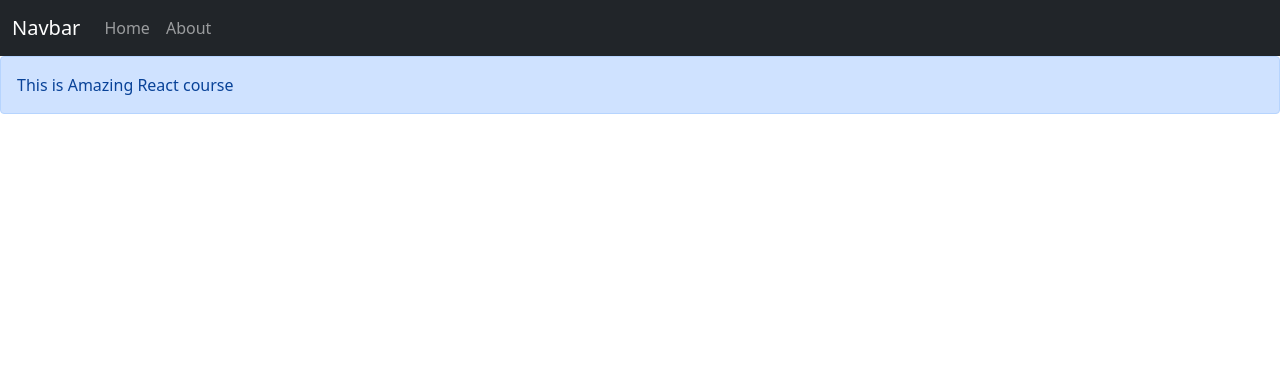
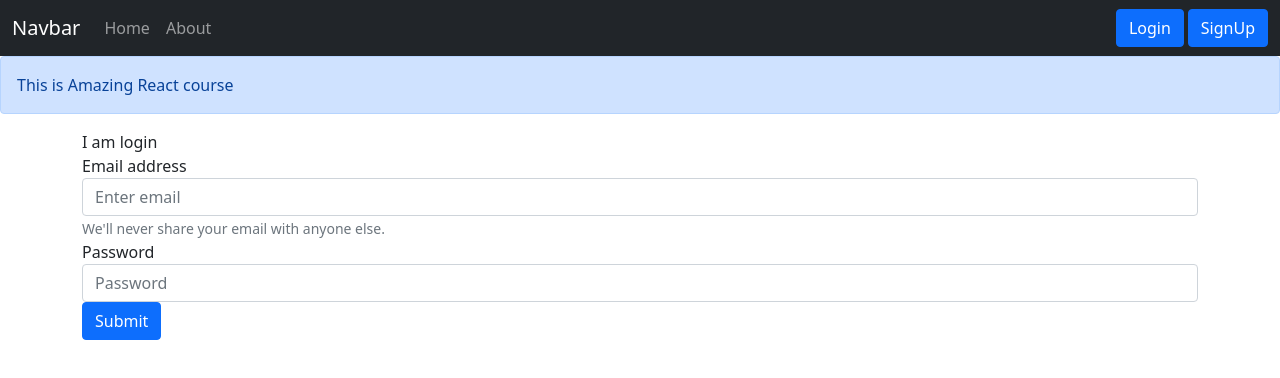
Before and after one commit to sumanta2/inotebook, a React (Create React App) app: page /login in a window 1280 px wide. Shown: the top 378 px of the page. Built offline with nearby package versions, Linux system fonts and the light colour scheme.

Commit message:
25th part vdo69

```diff
--- a/src/App.js
+++ b/src/App.js
@@ -5,6 +5,8 @@
 import About from './component/About';
 import NoteState from './context/notes/NoteState';
 import { Alert } from './component/Alert';
+import Login from './component/Login';
+import Signup from './component/Signup';
 
 
 function App() {
@@ -22,6 +24,12 @@
               <Route exact path='/about' >
                 <About />
               </Route>
+              <Route exact path='/login'>
+                <Login/>
+              </Route>
+              <Route exact path='/signup'>
+                <Signup/>
+              </Route>
             </Switch>
           </div>
         </Router>
--- /dev/null
+++ b/src/component/Login.js
@@ -0,0 +1,61 @@
+import React, { useState } from 'react'
+import {useHistory} from 'react-router-dom'
+
+
+const Login = () => {
+
+    const [credentials,setCredentials]=useState({email:'',password:''})
+
+    let history=useHistory()
+
+    const handleSubmit = async (e)=>{
+        e.preventDefault()
+
+        const response= await fetch("http://localhost:5000/api/auth/login",{
+            method:'POST',
+            headers:{
+              'Content-Type':'application/json',
+            },
+            body:JSON.stringify({email:credentials.email,password:credentials.password})
+          });
+          const json= await response.json()
+          if (json.status===true)
+          {
+
+            //To clear a specific item
+            //localStorage.removeItem('token');
+              localStorage.setItem('token', json.authToken)
+              history.push('/')
+
+              //redirect
+          }
+          else{
+              alert("False enter data")
+          }
+    }
+
+    const onChange=(e)=>{
+        setCredentials({...credentials,[e.target.name]:e.target.value})
+    }
+
+    return (
+        <>
+            I am login
+            <form onSubmit={handleSubmit}>
+                <div className="form-group">
+                    <label htmlFor="exampleInputEmail1">Email address</label>
+                    <input type="email" className="form-control" name='email' id="exampleInputEmail1" aria-describedby="emailHelp" value={credentials.name} onChange={onChange} placeholder="Enter email"/>
+                        <small id="emailHelp" className="form-text text-muted">We'll never share your email with anyone else.</small>
+                </div>
+                <div className="form-group">
+                    <label htmlFor="exampleInputPassword1">Password</label>
+                    <input type="password" className="form-control" name='password' id="exampleInputPassword1" placeholder="Password" value={credentials.password} onChange={onChange}/>
+                </div>
+                <button type="Submit" className="btn btn-primary">Submit</button>
+            </form>
+        </>
+    )
+
+}
+
+export default Login
--- a/src/component/Navbar.js
+++ b/src/component/Navbar.js
@@ -25,6 +25,10 @@
                                 <Link className={`nav-link ${location.pathname==='/about'?'active':''}`} to="/about">About</Link>
                             </li>
                         </ul>
+                        <form className='d-flex'>
+                        <Link className="btn btn-primary mx-1" to='/login' role='button'>Login</Link>
+                        <Link className="btn btn-primary" to='/signup' role='button'>SignUp</Link>
+                        </form>
                     </div>
                 </div>
             </nav>
--- /dev/null
+++ b/src/component/Signup.js
@@ -0,0 +1,24 @@
+import React from 'react'
+
+const Signup = () => {
+    return (
+        <>
+            I am Signup
+            <form>
+                <div className="form-group">
+                    <label htmlFor="exampleInputEmail1">Email address</label>
+                    <input type="email" className="form-control" id="exampleInputEmail1" aria-describedby="emailHelp" placeholder="Enter email"/>
+                        <small id="emailHelp" className="form-text text-muted">We'll never share your email with anyone else.</small>
+                </div>
+                <div className="form-group">
+                    <label htmlFor="exampleInputPassword1">Password</label>
+                    <input type="password" className="form-control" id="exampleInputPassword1" placeholder="Password"/>
+                </div>
+                <button type="submit" className="btn btn-primary">Submit</button>
+            </form>
+        </>
+    )
+
+}
+
+export default Signup
```
Also changed, not shown: readme.txt, 1 other file (tests, documents, lock files or other folders).
